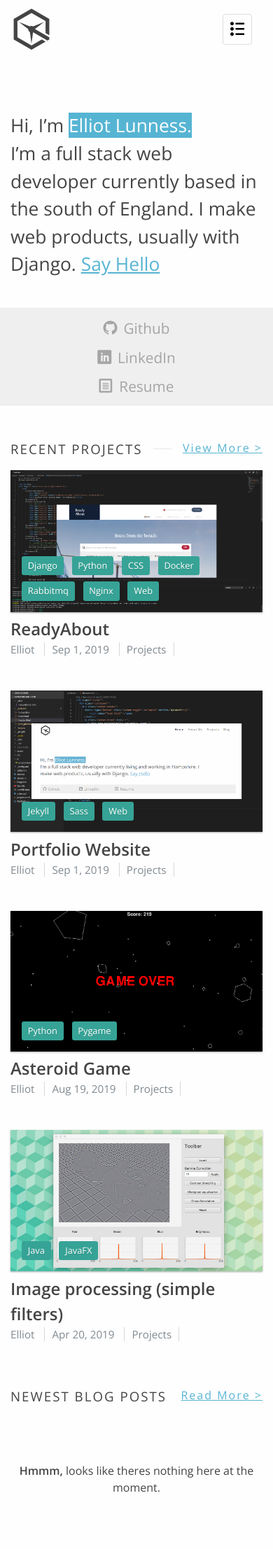
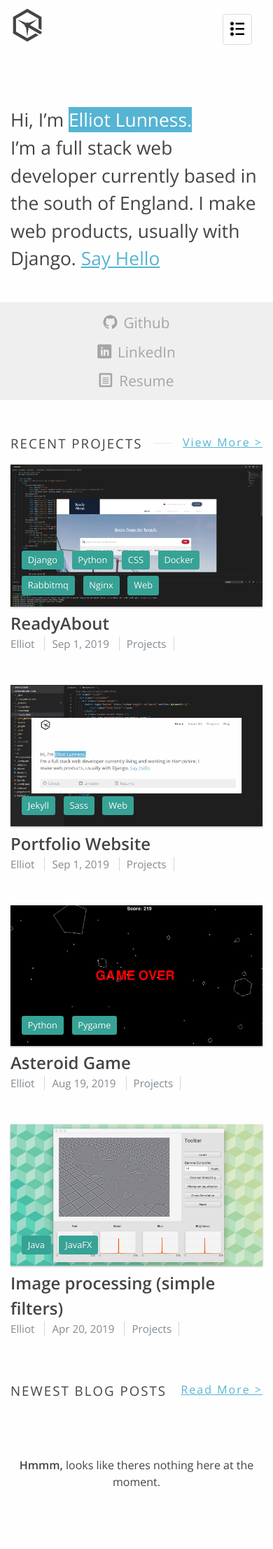
Before and after one commit to LazerCube/LazerCube.github.io, a Jekyll site: the page built from index.md, in a window 390 px wide. Shown: the top 2214 px of the page at 70% size. Built offline with Jekyll 4.4.1, drawn with Linux system fonts in a browser that asks for light colours; some web fonts are replaced.

Commit message:
Fixed navbar issue on mobile

```diff
--- a/_sass/_navbar.scss
+++ b/_sass/_navbar.scss
@@ -66,8 +66,11 @@
           }
         }
 
+        padding: $navbar-nav-padding-md;
+        float: right;
+      }
+      @include media-breakpoint-up(md) {
         padding: $navbar-nav-padding;
-        float: right;
       }
       @include clearfix;
     }
@@ -145,7 +148,11 @@
   }
 
   > span {
-    font-size: 3.75rem;
+    font-size: 3rem;
+
+    @include media-breakpoint-up(md) {
+      font-size: 3.75rem;
+    }
   }
 }
 
--- a/_sass/_variables.scss
+++ b/_sass/_variables.scss
@@ -212,6 +212,7 @@
 $zindex-navbar-sticky: 1030 !default;
 
 $navbar-nav-padding: 0 2.5rem;
+$navbar-nav-padding-md: 0 2rem 0 0rem;
 
 $navbar-brand-padding-y: .25rem;
 
```
